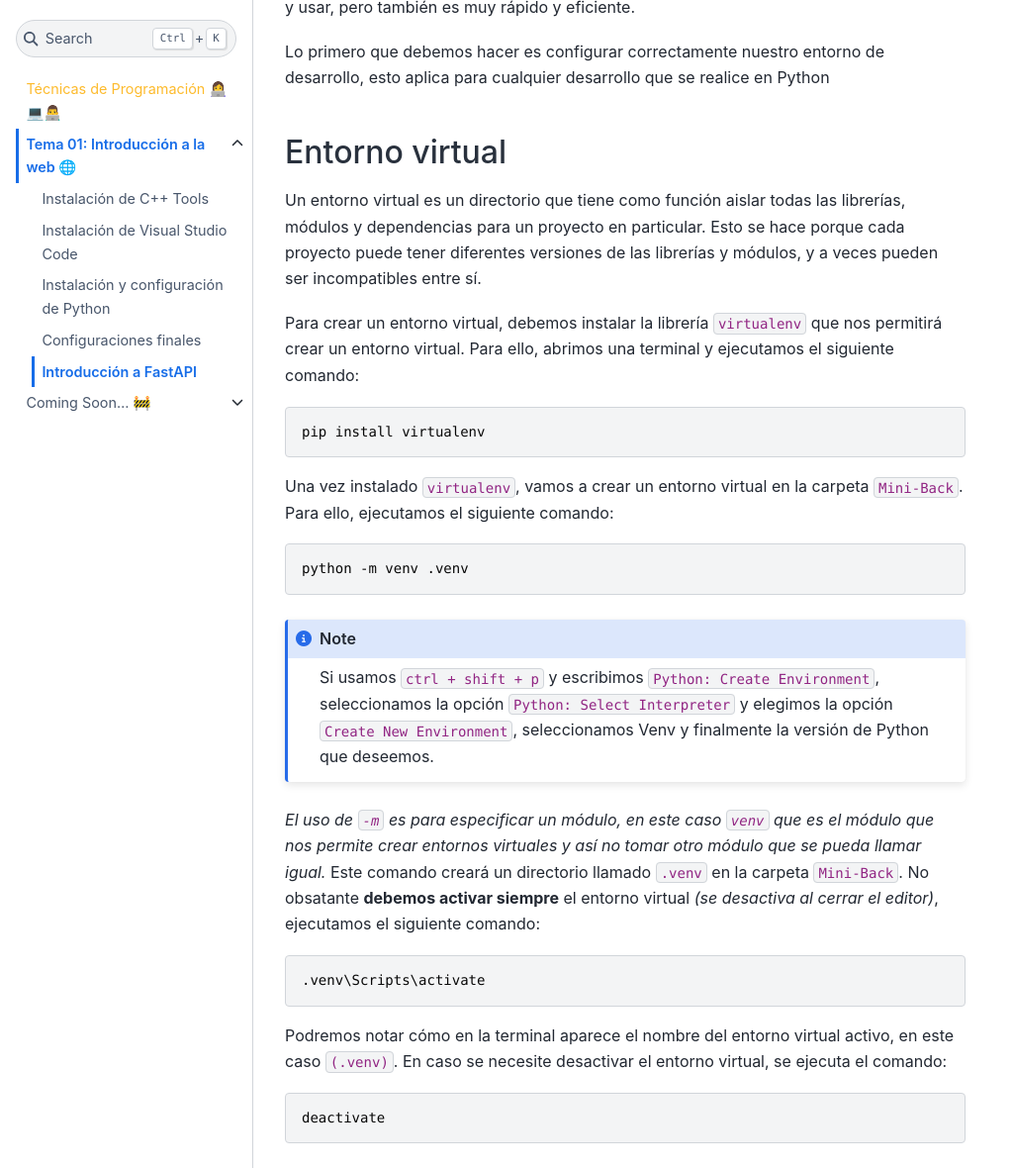
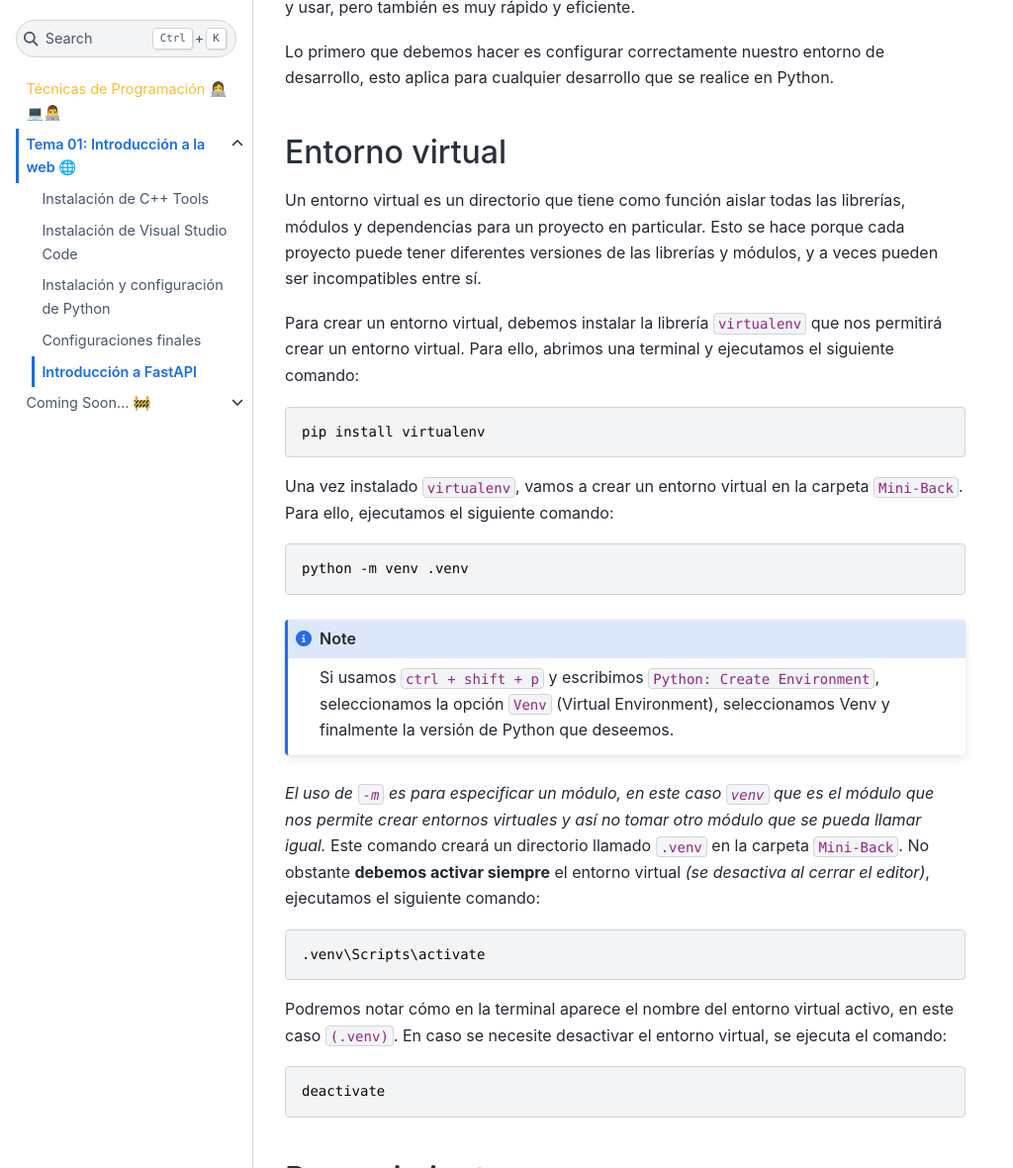
Before and after one commit to OverCV/PT-Help, a Jupyter Book: the page built from docs/temas/uno/fastapi.md, in a window 1280 px wide and 1400 px high, cut to the strip 220-1400 px from the top of the window. Shown: the whole strip at 99% size, without its empty margins (0-1024 px from the left). Built offline with Jupyter Book 1.0.4 settings and Sphinx 7.4.7 and the Sphinx Book theme 1.1.4, drawn with Linux system fonts in a browser that asks for light colours; some of the changed text lies outside the part shown.

Commit message:
Lexic corrections.

````diff
--- a/docs/temas/uno/fastapi.md
+++ b/docs/temas/uno/fastapi.md
@@ -2,7 +2,7 @@
 
 Ya que nos encontramos en la carpeta `Mini-Back`, vamos a entender FastAPI como un framework web moderno y rápido para crear APIs con Python 3.6+ *(3.6 en adelante)* basado en estándares abiertos y estándares de tipo de datos Python. Es fácil de aprender y usar, pero también es muy rápido y eficiente.
 
-Lo primero que debemos hacer es configurar correctamente nuestro entorno de desarrollo, esto aplica para cualquier desarrollo que se realice en Python
+Lo primero que debemos hacer es configurar correctamente nuestro entorno de desarrollo, esto aplica para cualquier desarrollo que se realice en Python.
 
 ## Entorno virtual
 
@@ -21,11 +21,11 @@
 ```
 
 ```{note}
-Si usamos `ctrl + shift + p` y escribimos `Python: Create Environment`, seleccionamos la opción `Python: Select Interpreter` y elegimos la opción `Create New Environment`, seleccionamos Venv y finalmente la versión de Python que deseemos.
+Si usamos `ctrl + shift + p` y escribimos `Python: Create Environment`, seleccionamos la opción `Venv` (Virtual Environment), seleccionamos Venv y finalmente la versión de Python que deseemos.
 ```
 
 *El uso de `-m` es para especificar un módulo, en este caso `venv` que es el módulo que nos permite crear entornos virtuales y así no tomar otro módulo que se pueda llamar igual.*
-Este comando creará un directorio llamado `.venv` en la carpeta `Mini-Back`. No obsatante **debemos activar siempre** el entorno virtual *(se desactiva al cerrar el editor)*, ejecutamos el siguiente comando:
+Este comando creará un directorio llamado `.venv` en la carpeta `Mini-Back`. No obstante **debemos activar siempre** el entorno virtual *(se desactiva al cerrar el editor)*, ejecutamos el siguiente comando:
 
 ```powershell
 .venv\Scripts\activate
@@ -52,10 +52,10 @@
 ```{note}
 En python 3.8+ se puede usar `pip freeze > requirements.txt` para habiendo ya instalado las dependencias, generar este archivo `requirements.txt` con todas las librerías instaladas en el entorno virtual.
 ```{dropdown} Más sobre versionamiento!
-Si no espacificamos la versión en las librerías, se instalará la última versión disponible.
+Si no especificamos la versión en las librerías, se instalará la última versión disponible.
 Para especificar una versión exacta, se puede hacer de la siguiente manera:
 
-```plaintext
+```txt
 fastapi==0.68.0
 uvicorn>=0.15.0,<=0.17.0
 pydantic<1.8.2
@@ -64,7 +64,7 @@
 ```
 
 ```{note}
-instalación de Python aislada de la instalación global. Esto significa que los paquetes instalados en el entorno virtual no afectarán a la instalación global y viceversa.
+La instalación de Python en un entorno virtual está aislada de la instalación global. Esto significa que los paquetes instalados en el entorno virtual no afectarán a la instalación global y viceversa.
 ```
 
 Ahora sí vamos a instalar FastAPI, para ello, abrimos una terminal y ejecutamos el siguiente comando:
````
